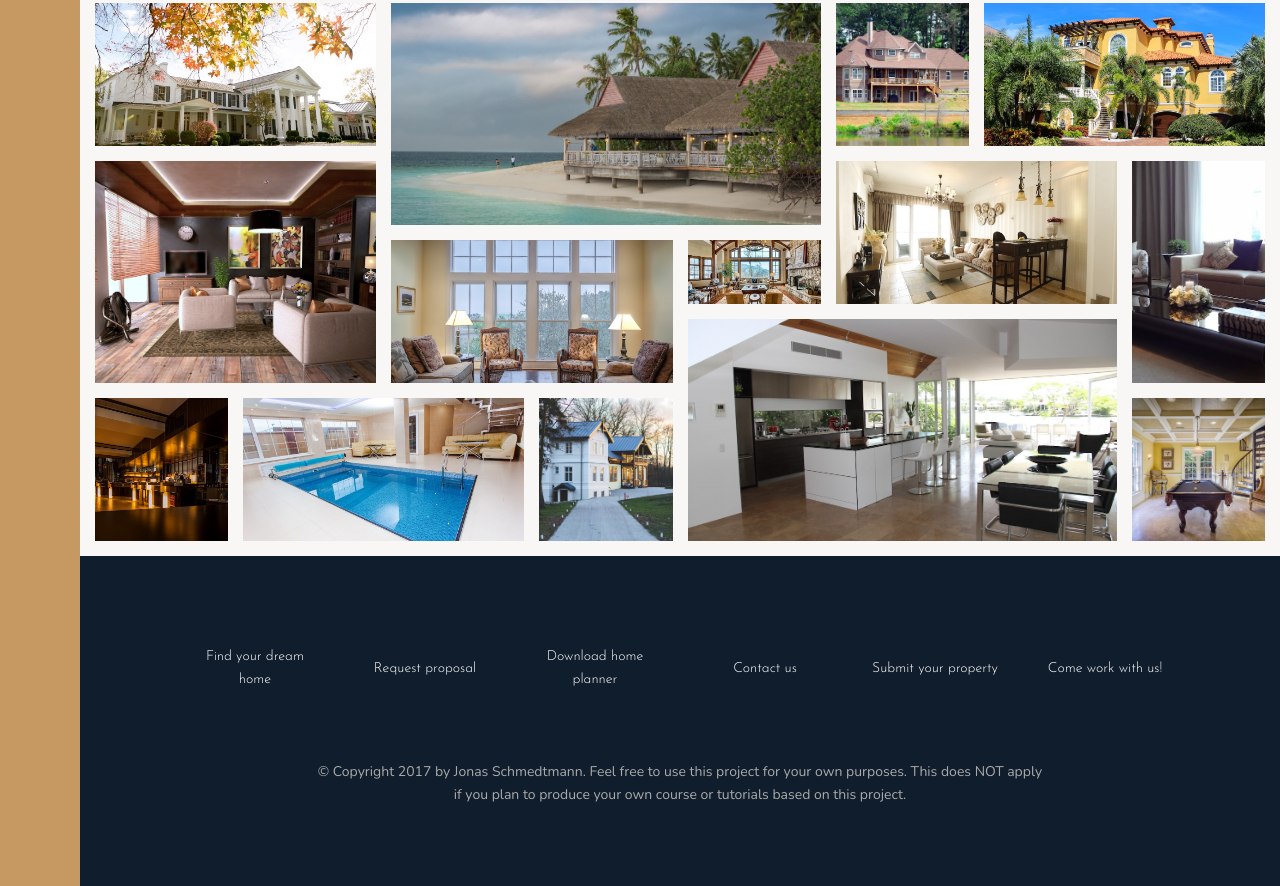
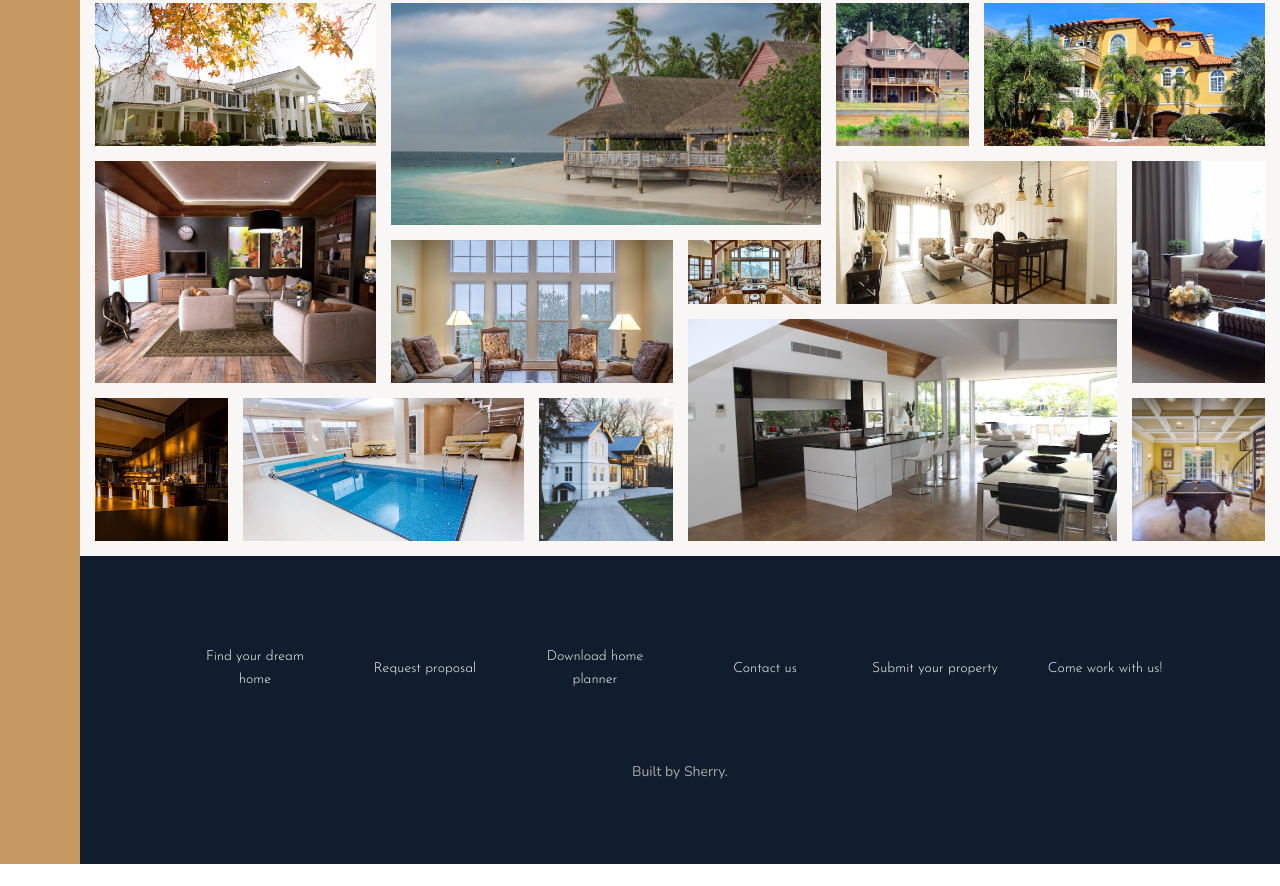
Before and after one commit to sherry032/nexter, a website built with Parcel: page index.html in a window 1280 px wide. Shown: the part 3142-4028 px from the top of the page. After the commit the page ends 4006 px from the top, so only its background shows below. Built offline with nearby package versions, Linux system fonts and the light colour scheme.

Commit message:
copy right updated

```diff
--- a/index.html
+++ b/index.html
@@ -335,7 +335,7 @@
                 <li class="nav__item"><a href="#" class="nav__link">Come work with us!</a></li>
             </ul>
             <p class="copyright">
-                &copy; Copyright 2017 by Jonas Schmedtmann. Feel free to use this project for your own purposes. This does NOT apply if you plan to produce your own course or tutorials based on this project.
+                Built by Sherry.
             </p>
         </footer>
     </body>
```
